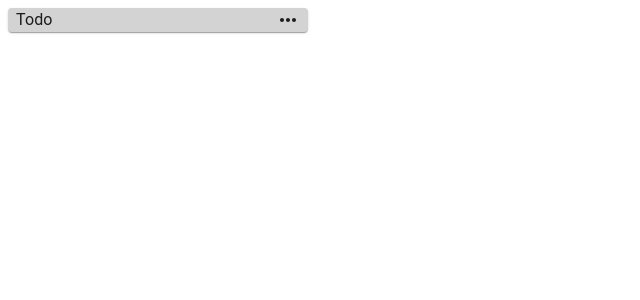
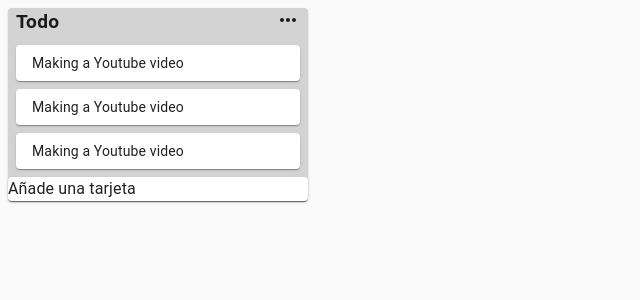
Before and after one commit to rafavillarraso/reto3_concarpetas, a React (Create React App) app: page / in a window 1280 px wide. Shown: the top 300 px of the page, without its empty margins (0-640 px from the left). Built offline with nearby package versions, Linux system fonts and the light colour scheme.

Commit message:
se crea el componente InputContainer y su respectiva carpeta para generar la caja donde de podrán añadir nuevas tarjetas a una lista

```diff
--- a/src/App.js
+++ b/src/App.js
@@ -1,6 +1,7 @@
 import './App.css';
 import React, { Component } from 'react';
 import List from './components/List/List';
+import InputContainer from './components/Input/InputContainer'
 
 
 function App() {
--- /dev/null
+++ b/src/components/Input/InputContainer.jsx
@@ -0,0 +1,25 @@
+import React from 'react';
+import {Paper, Typography} from '@material-ui/core';
+import {makeStyles} from '@material-ui/core';
+
+
+const useStyle = makeStyles((theme)=>({
+    addCard: {
+
+    }
+}));
+
+const InputContainer = (props)=>{
+    const classes = useStyle();
+    return (
+        <div>
+            <Paper className={classes.addCard}>
+                <Typography>
+                    Añade una tarjeta
+                </Typography>
+            </Paper>
+        </div>
+    )
+}
+
+export default InputContainer;
--- /dev/null
+++ b/src/components/List/Card/Card.jsx
@@ -0,0 +1,23 @@
+import React from 'react';
+import {Paper} from '@material-ui/core';
+import {makeStyles} from '@material-ui/core';
+
+const useStyle = makeStyles((theme)=>({
+    card: {
+        padding: theme.spacing(1,1,1,2),
+        margin: theme.spacing(1),
+    }
+}));
+
+const Card = (props) => {
+    const classes = useStyle();
+    return (
+        <div>
+            <Paper className={classes.card}>
+                Making a Youtube video
+            </Paper>
+        </div>
+    )
+}
+
+export default Card;
--- a/src/components/List/List.jsx
+++ b/src/components/List/List.jsx
@@ -1,7 +1,10 @@
 import React from 'react';
-import {Paper} from '@material-ui/core';
+import {CssBaseline, Paper} from '@material-ui/core';
 import {makeStyles} from '@material-ui/core';
-import Title from './Title'
+import Title from './Title';
+import Card from './Card/Card';
+import InputContainer from '../Input/InputContainer'
+
 
 const useStyle = makeStyles((theme)=>({
     root: {
@@ -16,7 +19,12 @@ function List(){
     return (
         <div>
             <Paper className={classes.root}>
+                <CssBaseline />
                 <Title />
+                <Card />
+                <Card />
+                <Card />
+                <InputContainer />
             </Paper>
         </div>
     )
--- a/src/components/List/Title.jsx
+++ b/src/components/List/Title.jsx
@@ -11,8 +11,12 @@ const useStyle = makeStyles((theme)=>({
     },
     editableTitle: {
         flexGrow: 1,
+        fontSize:'1.2rem',
+        fontWeight: 'bold',
     },
     input:{
+        fontSize:'1.2rem',
+        fontWeight: 'bold',
         margin: theme.spacing(1),
         "&:focus":{
             background:'white',
@@ -20,7 +24,7 @@ const useStyle = makeStyles((theme)=>({
     },
 }));
 
-function Title(){
+const Title = (props) => {
     const [open, setOpen] = useState(false);
     const classes = useStyle();
 
@@ -29,6 +33,7 @@ function Title(){
         {open ? (
             <div>
                 <InputBase
+                    autoFocus
                     value="Todo"
                     inputProps={{
                         className: classes.input
```
